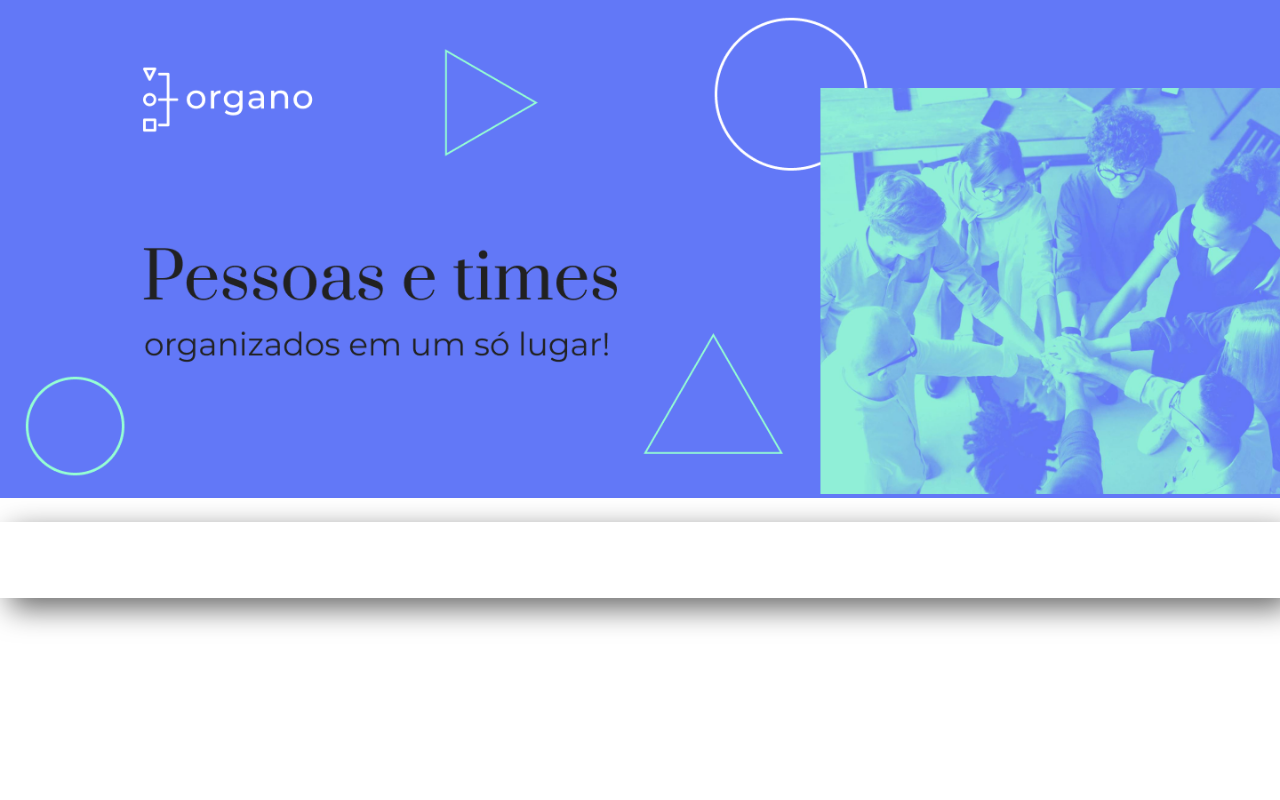
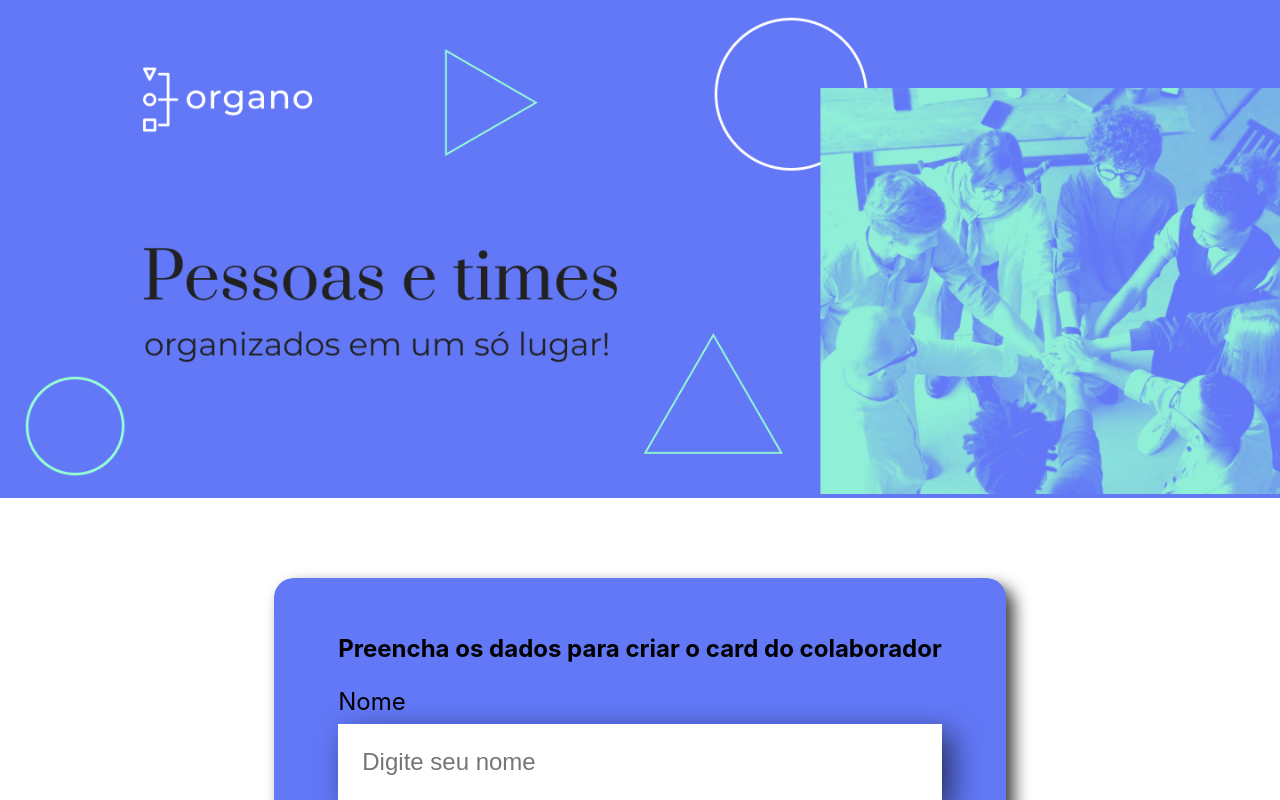
Before and after one commit to anapaulalemes/organo, a React (Create React App) app: page / in a window 1280 px wide. Shown: the top 800 px of the page. Built offline with nearby package versions, Linux system fonts and the light colour scheme.

Commit message:
Adicionando importações do banner e formulario

```diff
--- a/src/App.js
+++ b/src/App.js
@@ -1,11 +1,11 @@
 import Banner from './componentes/Banner/Banner';
-import CampoTexto from './componentes/Banner/CampoTexto';
+import Formulario from './componentes/Formulario';
 
 function App() {
   return (
     <div className="App">
       <Banner />
-      <CampoTexto />
+      <Formulario />
     </div>
   );
 }
```
